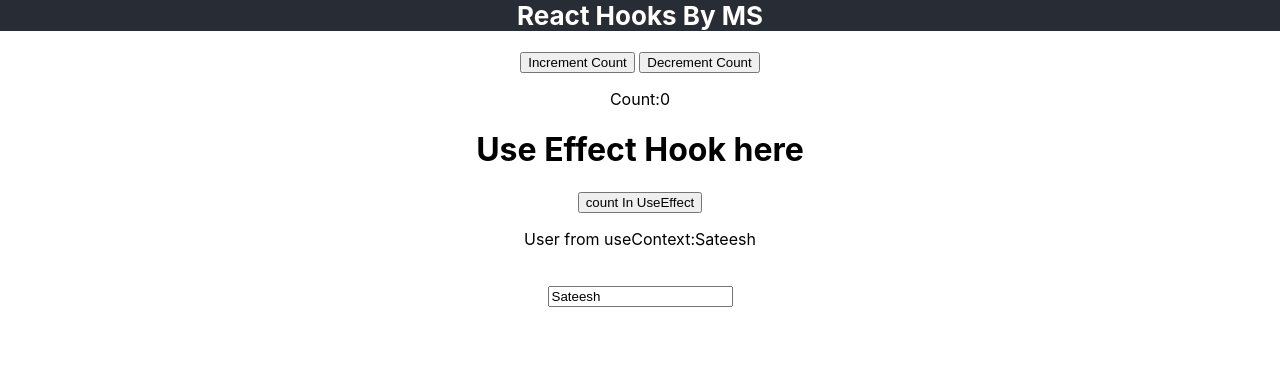
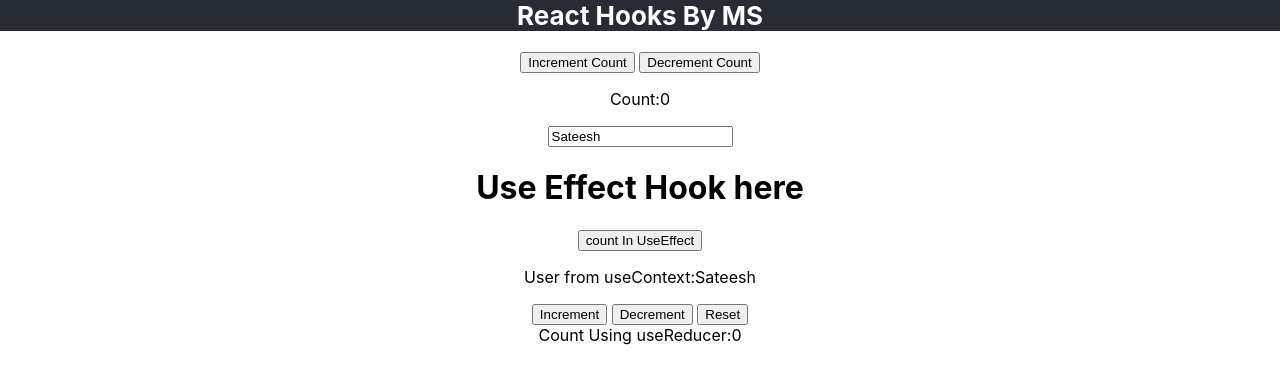
Before and after one commit to msateesh900/react-hooks-by-ms, a React (Create React App) app: page / in a window 1280 px wide. Shown: the top 384 px of the page. Built offline with nearby package versions, Linux system fonts and the light colour scheme; no server answers.

Commit message:
Added useReducer Hook

```diff
--- a/src/App.js
+++ b/src/App.js
@@ -2,6 +2,7 @@
 import "./App.css";
 import ReactuseState from "./components/ReactuseStateHook";
 import ReactuseEffect from "./components/ReactuseEffectHook";
+import ReactuseReducer from "./components/ReactuseReducer/ReactuseReducer";
 
 export const userContext = React.createContext();
 
@@ -18,13 +19,14 @@
       <p>Count:{state}</p> */}
       <userContext.Provider value={{ user, setUser }}>
         <ReactuseState />
-        <ReactuseEffect />
-        <br />
         <input
           type="text"
           value={user}
           onChange={(e) => setUser(e.target.value)}
         />
+        <ReactuseEffect />
+        <ReactuseReducer />
+        <br />
       </userContext.Provider>
     </div>
   );
--- a/src/components/ReactUseStateHook.js
+++ b/src/components/ReactUseStateHook.js
@@ -1,6 +1,6 @@
 import { useState } from "react";
 
-export default function ReactUseState() {
+export default function ReactuseState() {
   const [count, setCount] = useState(0);
   return (
     <div>
--- a/src/components/ReactuseEffectHook.js
+++ b/src/components/ReactuseEffectHook.js
@@ -3,7 +3,7 @@
 
 import axios from "axios";
 
-function ReactUseEffectHook() {
+export default function ReactuseEffectHook() {
   const [count, setCount] = useState(0);
   const [loaded, setLoaded] = useState(false);
   const { user, setUser } = useContext(userContext);
@@ -36,5 +36,3 @@
     </div>
   );
 }
-
-export default ReactUseEffectHook;
--- /dev/null
+++ b/src/components/ReactuseReducer/ReactuseReducer.js
@@ -0,0 +1,49 @@
+import React, { useReducer } from "react";
+
+// useReducer is used for state management
+// It is alternative to useState
+// Diff b/w useState & useReducer=> useState is build using useReducer
+// When to use useState and useReducer => Check later
+
+// what is reducer in JS
+// Reduce => The reduce() method executes a reducer function (that you provide)
+//           on each element of the array, resulting in single output value
+
+// reducer Example:
+
+// const array = [1,2,3,4,5];
+// const reducer=(accumalator,currentValue)=>accumalator+currentValue
+
+// console.log(array.reduce(reducer));
+// console.log(array.reduce(reducer,5));
+
+// In JS =>array.reduce(reducer,initialValue) In React=>useReducer(reducer, initalState)
+// In JS =>singleValue=reducer(accumalator,itemValue) In React=>newState=reducer(currentState,action)
+// In JS =>reduce method returns single value In React=>useReducer returns pair of values[newState,dispatch]
+
+const initialState = 0;
+const reducer = (state, action) => {
+  switch (action) {
+    case "increment":
+      return state + 1;
+    case "decrement":
+      return state - 1;
+    case "reset":
+      return initialState;
+    default:
+      return state;
+  }
+};
+function ReactuseReducer() {
+  const [count, dispatch] = useReducer(reducer, initialState);
+  return (
+    <div>
+      <button onClick={() => dispatch("increment")}>Increment</button>&nbsp;
+      <button onClick={() => dispatch("decrement")}>Decrement</button>&nbsp;
+      <button onClick={() => dispatch("reset")}>Reset</button>
+      <div>Count Using useReducer:{count}</div>
+    </div>
+  );
+}
+
+export default ReactuseReducer;
```
